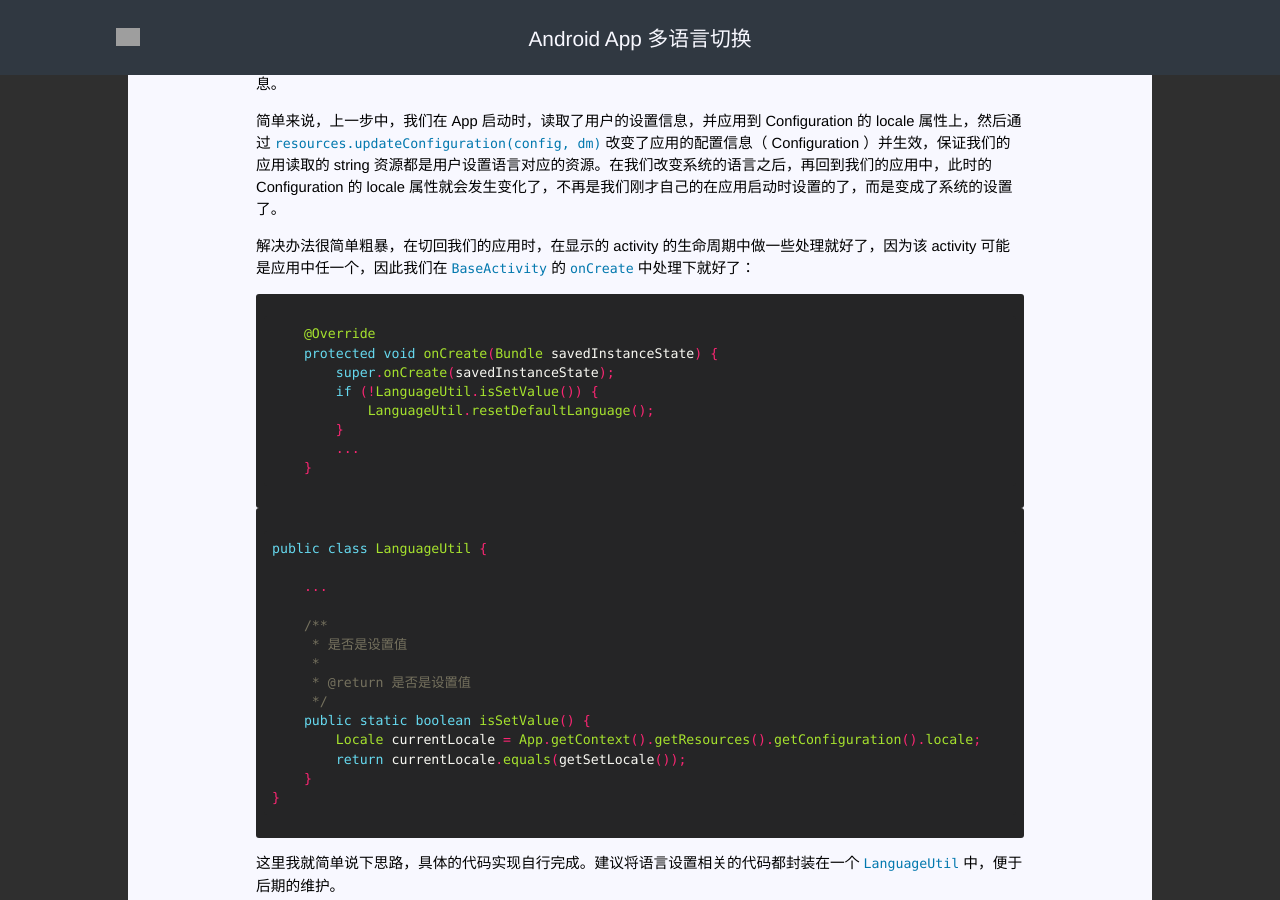
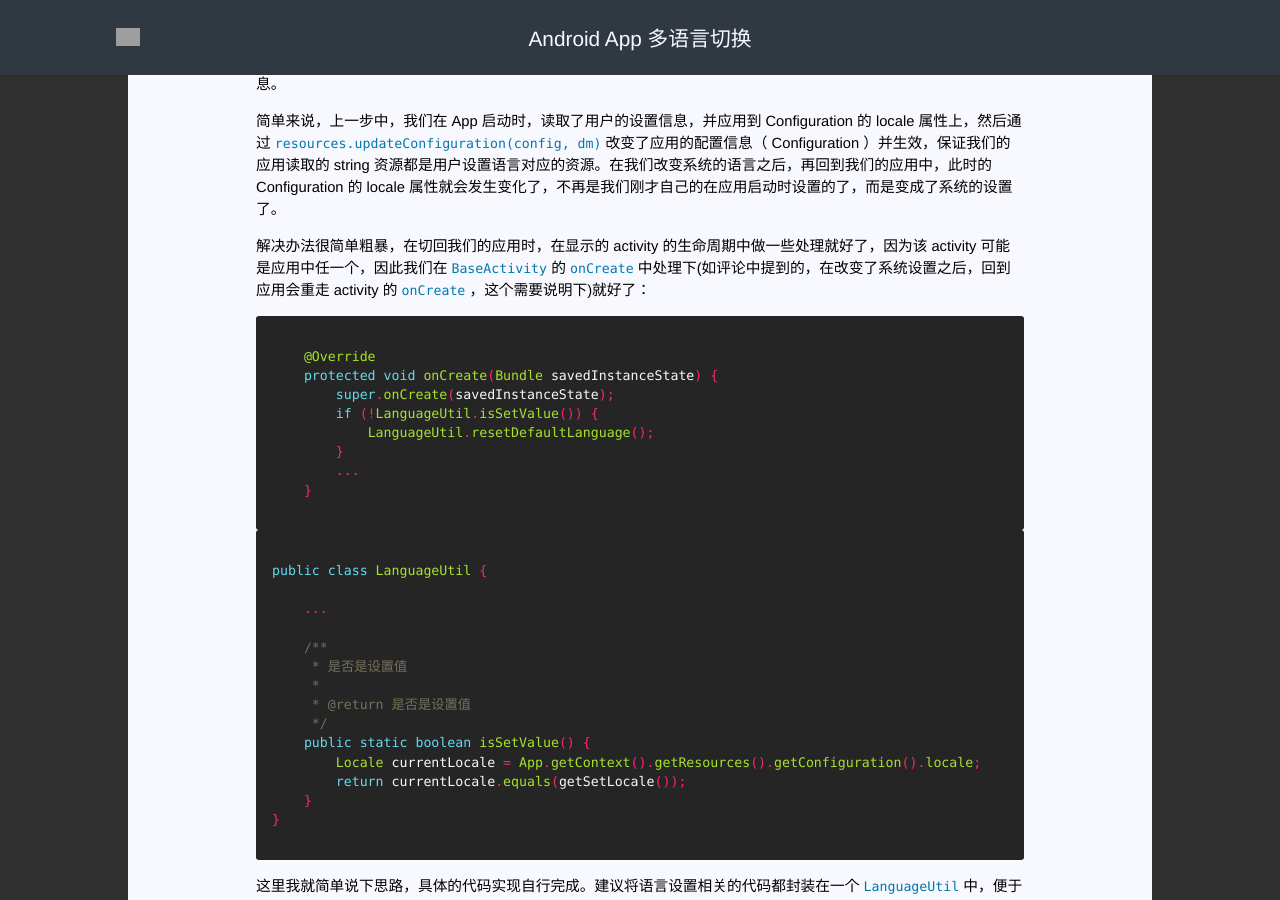
Before and after one commit to laobie/laobie.github.io, a Jekyll site: the page built from _posts/2016-05-14-switch-language-on-android-app.md, in a window 1280 px wide and 900 px high, scrolled down 2915 px. Built offline with Jekyll 4.4.1, drawn with Linux system fonts in a browser that asks for light colours; comment, search, counter and statistics services are not loaded; grey boxes are pictures that could not be loaded.

Commit message:
add something in switch language

```diff
--- a/_posts/2016-05-14-switch-language-on-android-app.md
+++ b/_posts/2016-05-14-switch-language-on-android-app.md
@@ -106,7 +106,7 @@ public class App extends MultiDexApplication {
 
 简单来说，上一步中，我们在 App 启动时，读取了用户的设置信息，并应用到 Configuration 的 locale 属性上，然后通过 `resources.updateConfiguration(config, dm)` 改变了应用的配置信息（ Configuration ）并生效，保证我们的应用读取的 string 资源都是用户设置语言对应的资源。在我们改变系统的语言之后，再回到我们的应用中，此时的 Configuration 的 locale 属性就会发生变化了，不再是我们刚才自己的在应用启动时设置的了，而是变成了系统的设置了。
 
-解决办法很简单粗暴，在切回我们的应用时，在显示的 activity 的生命周期中做一些处理就好了，因为该 activity 可能是应用中任一个，因此我们在 `BaseActivity` 的 `onCreate` 中处理下就好了：
+解决办法很简单粗暴，在切回我们的应用时，在显示的 activity 的生命周期中做一些处理就好了，因为该 activity 可能是应用中任一个，因此我们在 `BaseActivity` 的 `onCreate` 中处理下(如评论中提到的，在改变了系统设置之后，回到应用会重走 activity 的 `onCreate` ，这个需要说明下)就好了：
 
 ~~~ java
     @Override
```
